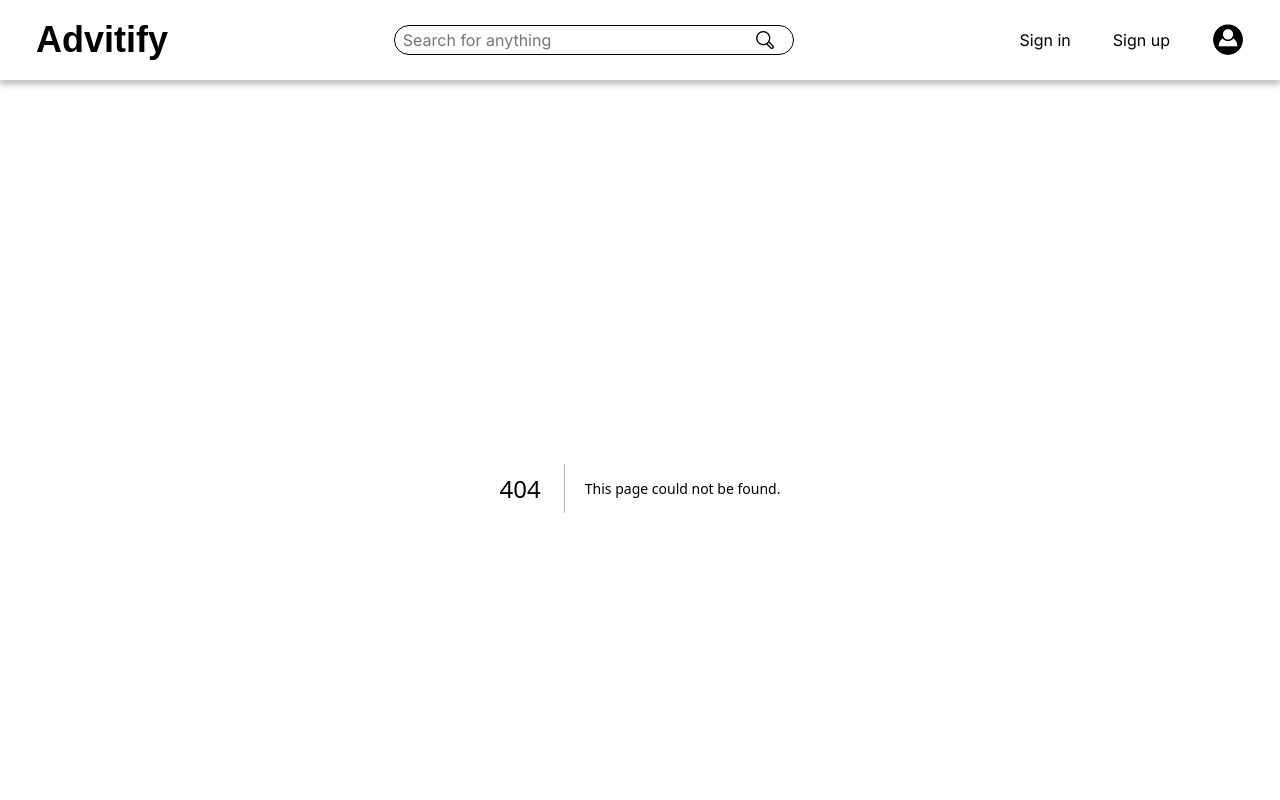
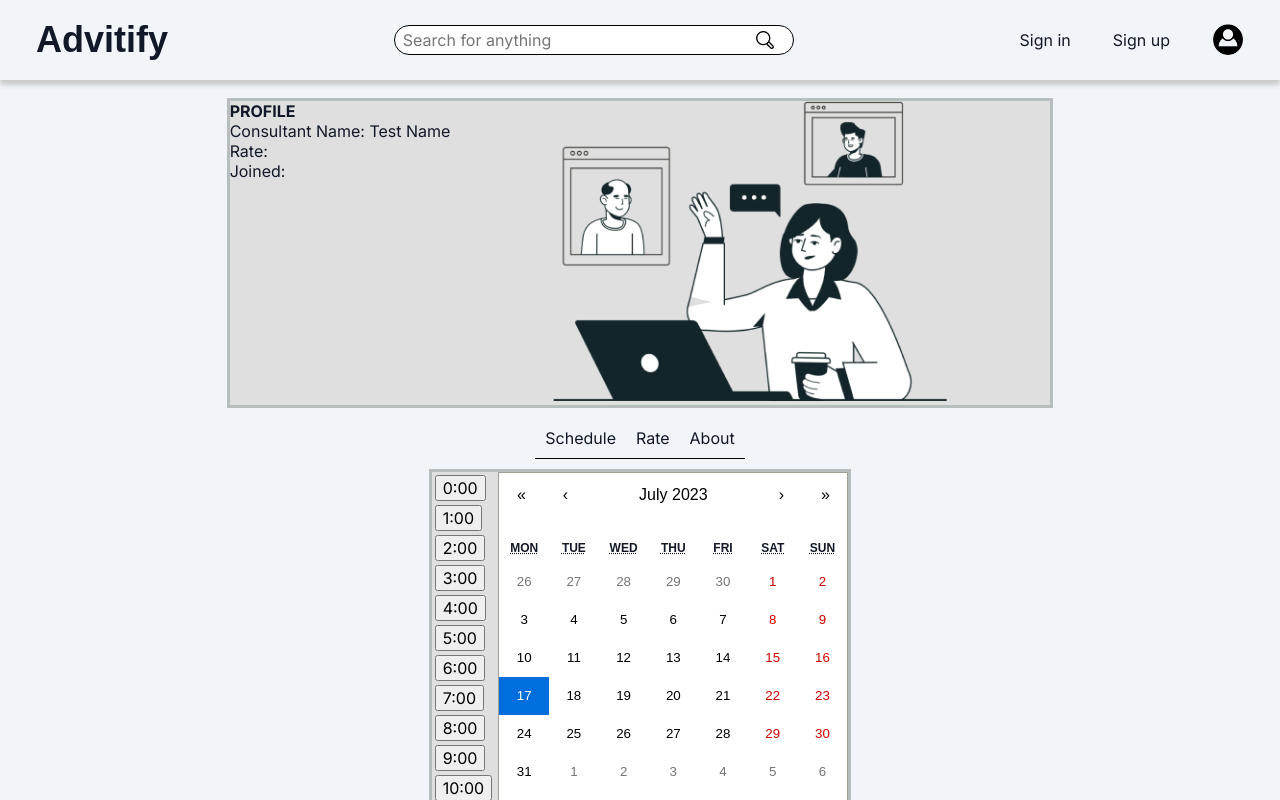
Before and after one commit to onurgolgedar/csis-3275-advitify, a Next.js app: page /consultant_profile in a window 1280 px wide. Before the commit this address had no page. Shown: the top 800 px of the page. Built offline with nearby package versions, Linux system fonts and the light colour scheme; a web font is replaced by a local one.

Commit message:
added consultant profile

```diff
--- /dev/null
+++ b/app/consultant_profile/container.module.css
@@ -0,0 +1,56 @@
+.container {
+    display: flex;
+    flex-direction: column;
+    align-items: center;
+  }
+
+  .flexboxItem{
+    display: flex;
+    margin: 10px;
+    border: 3px solid #1333;
+    background-color: #dfdfdf;
+
+
+  }
+
+  .flexboxItem1{
+    min-height: 100px;
+
+
+  }
+
+  .flexboxItem2{
+    min-height: 200px;
+  }
+
+  .flexboxItem3{
+    min-height: 300px;
+  }
+
+.dataTabContent{
+  display: none;
+}
+
+.active.dataTabContent{
+  display: block;
+}
+
+.tabs{
+  display: flex;
+  justify-content: center;
+  list-style-type: none;
+  margin: 0;
+  padding: 0;
+  border-bottom: 1px solid black;
+}
+
+.tab{
+  cursor:pointer;
+  padding: 10px;
+}
+.tab.active{
+  background-color: #ccc;
+}
+.tab:hover{
+  background-color: #AAA;
+}
--- /dev/null
+++ b/app/consultant_profile/page.jsx
@@ -0,0 +1,96 @@
+"use client"
+import styles from "./container.module.css"
+import data from "./test.json"
+import Image from "next/image"
+
+import Calendar from 'react-calendar';
+import 'react-calendar/dist/Calendar.css'
+import React, { useState } from "react";
+
+export default function Consultant() {
+  const [value, onChange] = useState(new Date());
+  const [selectedHour, setSelectedHour] = useState(null);
+
+  function a(e) {
+    console.log(e.getDate());
+  }
+
+  function handleDateClick(e) {
+    console.log(e.getDate());
+  }
+
+  function handleHourClick(hour) {
+    setSelectedHour(hour);
+  }
+
+  // Generate an array for the hours of the day (0-23)
+  const hoursArray = Array.from({ length: 24 }, (_, index) => index);
+
+  return (
+    <div className={styles.container}>
+      <div className={styles.flexboxItem}>
+        <div>
+          <p><b>PROFILE</b></p>
+          <p>Consultant Name: {data.name}</p>
+          <p>Rate:</p>
+          <p>Joined:</p>
+        </div>
+        <div>
+          <Image
+            src="/main_image1.png"
+            alt="main_image1"
+            width={600}
+            height={300}
+            style={{objectFit: "contain"}}
+            placeholder="blur"
+            blurDataURL={'/main_image1.png'}
+          />
+        </div>
+      </div>
+
+      <div>
+        <ul class={styles.tabs}>
+          <li data-tab-target="#schedule" className={styles.tab}>Schedule</li>
+          <li data-tab-target="#rate"className={styles.tab}>Rate</li>
+          <li data-tab-target="#about" className={styles.tab}>About</li>
+        </ul>
+      </div>
+
+      <div class={styles.dataTabContent}>
+        <div id = "schedule" className={styles.dataTabContent} class={styles.tab.active}>
+          <p>schedule</p>
+        </div>
+      </div>
+      <div id = "rate" className={styles.dataTabContent}>
+        <p>Rate</p>
+      </div>
+      <div id ="about" className={styles.dataTabContent}>
+        <p>vyva</p>
+      </div>
+
+      <div className={`${styles.flexboxItem} ${styles.flexboxItem1}`}>
+        <div>
+          <div>
+            {/* Additional content goes here */}
+            <table>
+              <tbody>
+                {hoursArray.map((hour) => (
+                  <tr key={hour} onClick={() => handleHourClick(hour)}>
+                    <td>
+                      <button
+                        onClick={() => handleHourClick(hour)}
+                      >
+                        {`${hour}:00`}
+                      </button>
+                    </td>
+                  </tr>
+                ))}
+              </tbody>
+            </table>
+          </div>
+        </div>
+        <Calendar onChange={onChange} onClickDay={(e) => a(e)} value={value}/>
+      </div>
+    </div>
+  );
+}
--- /dev/null
+++ b/app/consultant_profile/test.json
@@ -0,0 +1,8 @@
+
+{
+    "name": "Test Name",
+
+    "rate": "5",
+
+    "Joined": "Jun,2020"
+}
--- a/package.json
+++ b/package.json
@@ -16,6 +16,7 @@
     "eslint-config-next": "13.4.10",
     "next": "13.4.10",
     "react": "18.2.0",
+    "react-calendar": "^4.6.0",
     "react-dom": "18.2.0"
   },
   "devDependencies": {
```
Also changed, not shown: 1 other file (tests, documents, lock files or other folders).
